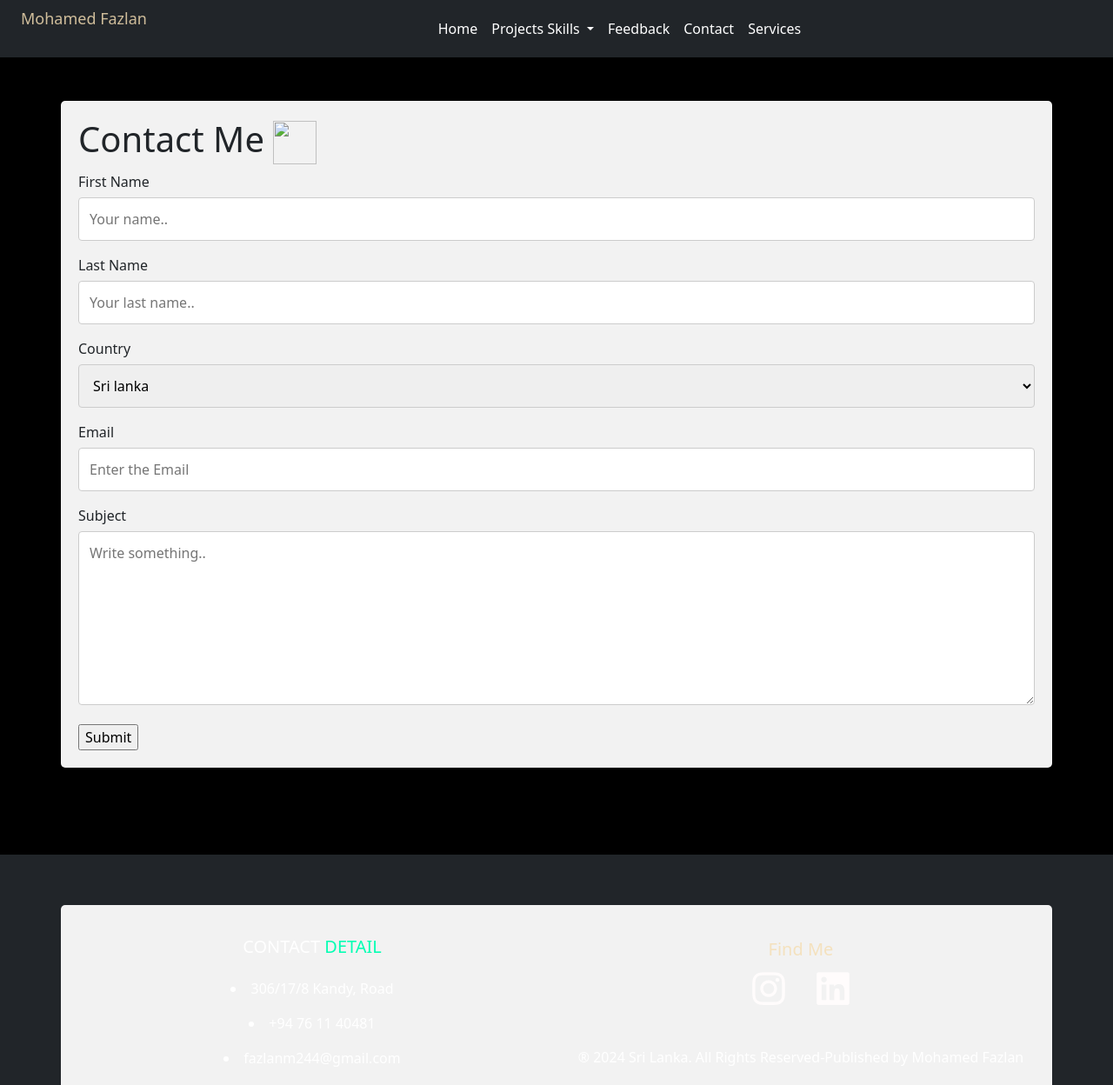
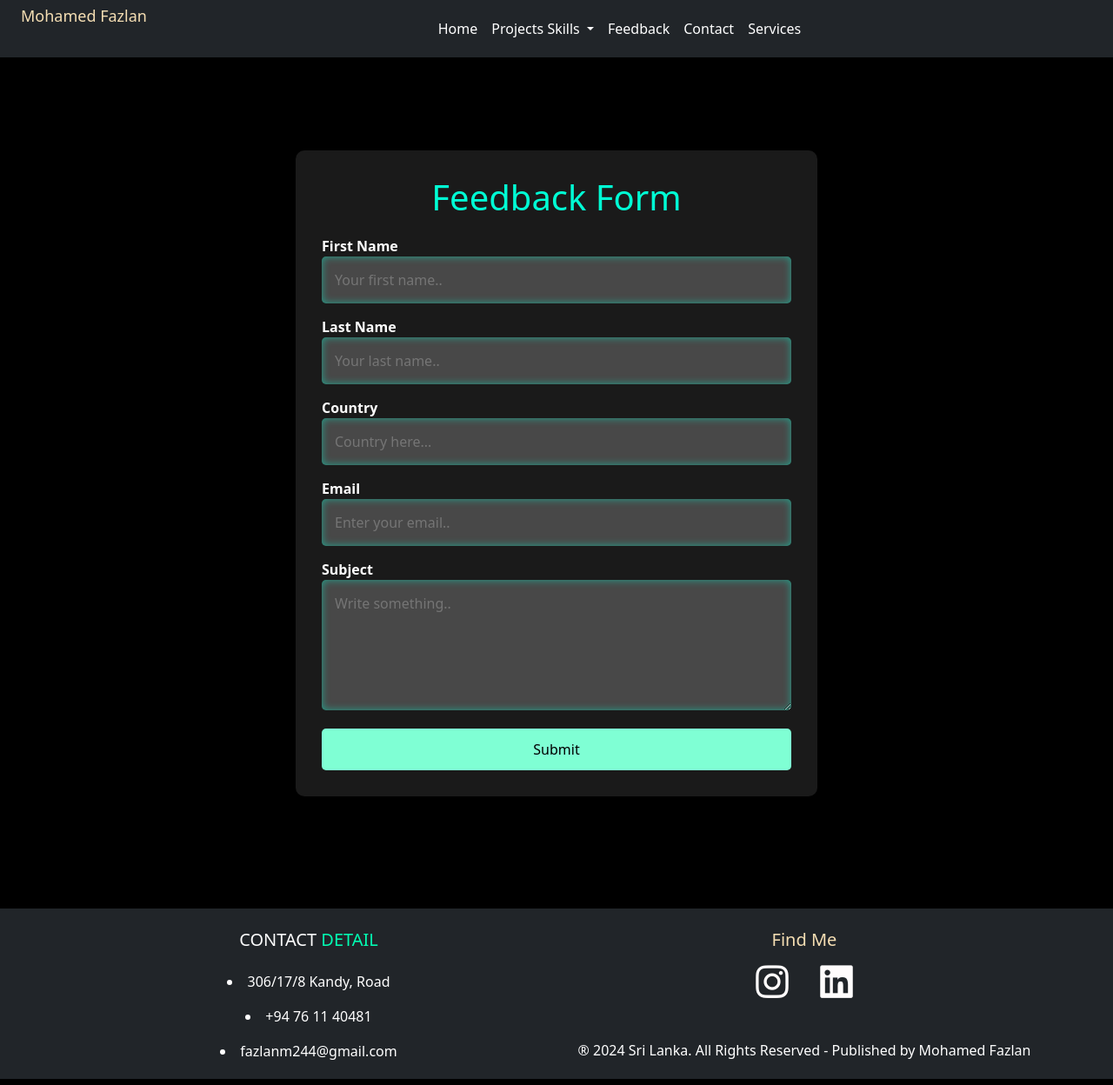
Before and after one commit to mohamedfazlan/My-Portfolio-Web, a plain HTML site: page contact.html in a window 1280 px wide. Shown: the top 1248 px of the page at 87% size. Drawn offline with nearby package versions, Linux system fonts and the light colour scheme.

Commit message:
Update contact.html

```diff
--- a/contact.html
+++ b/contact.html
@@ -1,30 +1,35 @@
 <!DOCTYPE html>
 <html lang="en">
+
 <head>
     <meta charset="UTF-8">
     <meta name="viewport" content="width=device-width, initial-scale=1.0">
     <link rel="stylesheet" href="css/bootstrap.css">
+    <link rel="icon" href="images/form-logo.jpg">
     <link rel="stylesheet" href="https://unpkg.com/boxicons@latest/css/boxicons.min.css">
-    <link rel="icon" href="images/form-logo.jpg">
-    <title>Contact Form</title>
+    <title>Feedback Form</title>
     <style>
         .navbar {
             justify-content: center;
         }
+
         .navbar-brand,
         .navbar-nav {
             display: flex;
             align-items: center;
         }
+
         .navbar-nav {
             margin-left: auto;
             margin-right: auto;
         }
+
         .navbar-brand {
             margin-right: auto;
         }
+
         .navbar-logo {
-            margin-right: 20px; /* Adjust this value to move the logo further to the left */
+            margin-right: 20px;
         }
 
         .navbar-nav .nav-link {
@@ -33,9 +38,75 @@
         }
 
         .navbar-nav .nav-link:hover {
+            border-bottom: 3px solid rgb(17, 100, 75);
+        }
 
-        border-bottom: 3px solid rgb(0, 255, 179);
+        h4 {
+            color: wheat;
+            padding-bottom: 20px;
+            font-size: large;
+        }
 
+        .box1 {
+            background: rgba(255, 255, 255, 0.1);
+            padding: 30px;
+            border-radius: 10px;
+            width: 100%;
+            max-width: 600px;
+        }
+
+        .heading {
+            text-align: center;
+            margin-bottom: 20px;
+        }
+
+        .text-white {
+            color: white;
+        }
+
+        input[type="text"],
+        input[type="email"],
+        select,
+        textarea {
+            width: 100%;
+            padding: 15px;
+            border-radius: 5px;
+            border: none;
+            margin-bottom: 15px;
+            outline: none;
+            background-color: rgba(255, 255, 255, 0.2);
+            color: white;
+            box-shadow: inset 0 0 10px rgba(0, 255, 213, 0.5);
+        }
+
+        button {
+            background-color: aquamarine;
+            color: black;
+            padding: 12px 20px;
+            border: none;
+            border-radius: 5px;
+            cursor: pointer;
+            width: 100%;
+        }
+
+        button:hover {
+            background-color: rgb(0, 255, 213);
+        }
+
+        textarea {
+            height: 150px;
+        }
+
+        /* Remove animations */
+        input,
+        textarea,
+        button:hover {
+            transition: none;
+        }
+
+        label {
+            color: white;
+            font-weight: bold;
         }
         .social-icon-container {
             position: relative;
@@ -49,81 +120,13 @@
             margin: 0 10px;
             color: rgb(255, 252, 252);
         }
-
-    h4 {
-            color: wheat;
-            padding-bottom: 20px;
-            font-size: large;
-        }
-
-
-    h4{
-            animation: fadeInUp 7s ease-in-out infinite;
-        }
-        @keyframes fadeInUp {
-            0% {
-                opacity: 0;
-                transform: translateY(20px);
-            }
-            100% {
-                opacity: 1;
-                transform: translateY(0);
-            }
-        }
-
-        .container {
-      background-color: #ddc5c5;
-      border-radius: 10px;
-      padding: 20px;
-      transition: background-color 0.3s;
-      margin-top: 50px;
-    }
-    input[type=text], select, textarea {
-  width: 100%;
-  padding: 12px;
-  border: 1px solid #ccc;
-  border-radius: 4px;
-  box-sizing: border-box;
-  margin-top: 6px;
-  margin-bottom: 16px;
-  resize: vertical
-}
-
-
-
-
-
-/* Add a background color and some padding around the form */
-.container {
-  border-radius: 5px;
-  background-color: #f2f2f2;
-  padding: 20px;
-}
-
         .heading{
-        font-size: 30px;
-
-    }
-
-    button {
-            padding: 10px 20px;
-            font-size: 16px;
-            cursor: pointer;
-            background-color: #4CAF50; /* Green */
-            color: white;
-            border: none;
-            border-radius: 4px;
-            transition: background-color 0.3s ease;
-        }
-
-        button:hover {
-            background-color: #45a049; /* Darker green */
+            color:  rgb(0, 255, 213);
         }
     </style>
 </head>
+
 <body style="background-color: black;">
-
-
 
     <div class="nav-hover">
         <div class="container-fluid bg-dark">
@@ -131,7 +134,9 @@
                 <div class="container-fluid">
                     <h4 class="name">Mohamed Fazlan</h4>
                     <a class="navbar-brand" href="#"></a>
-                    <button class="navbar-toggler" type="button" data-bs-toggle="collapse" data-bs-target="#navbarSupportedContent" aria-controls="navbarSupportedContent" aria-expanded="false" aria-label="Toggle navigation">
+                    <button class="navbar-toggler" type="button" data-bs-toggle="collapse"
+                        data-bs-target="#navbarSupportedContent" aria-controls="navbarSupportedContent"
+                        aria-expanded="false" aria-label="Toggle navigation">
                         <span class="navbar-toggler-icon"></span>
                     </button>
                     <div class="collapse navbar-collapse" id="navbarSupportedContent">
@@ -140,7 +145,8 @@
                                 <a class="nav-link active" aria-current="page" href="index.html">Home</a>
                             </li>
                             <li class="nav-item dropdown">
-                              <a class="nav-link dropdown-toggle" href="#" role="button" data-bs-toggle="dropdown" aria-expanded="false">
+                                <a class="nav-link dropdown-toggle" href="#" role="button" data-bs-toggle="dropdown"
+                                    aria-expanded="false">
                                     Projects Skills
                                 </a>
                                 <ul class="dropdown-menu">
@@ -148,9 +154,7 @@
                                     <li><a class="dropdown-item" href="web.html">Web Developing</a></li>
                                     <li><a class="dropdown-item" href="iot.html">Internet Of Things</a></li>
                                     <li><a class="dropdown-item" href="netbean.html">Java Projects</a></li>
-
-
-
+                                    <li><a class="dropdown-item" href="uxid.html">UI/UX Projects</a></li>
                                 </ul>
                             </li>
                             <li class="nav-item">
@@ -162,67 +166,54 @@
                             <li class="nav-item">
                                 <a class="nav-link" href="services.html" style="text-decoration: none;">Services</a>
                             </li>
-                        </ul><!-- end of ul tag -->
-                    </div><!-- end of collapse -->
-                </div><!-- end of fluid -->
-            </nav><!-- end of nav -->
-        </div><!-- end of container fluid -->
+                        </ul>
                     </div>
-        <!--END OF NAV BAR-->
+                </div>
+            </nav>
+        </div>
+    </div>
+    <pre>
 
 
-
-
-
-
-
+    </pre>
     <!-- start form -->
-            <div class="container">
-                <form action="https://formsubmit.co/6b67e6715a4c1a4464d33b05faf8dfce" method="POST">
-                    <h1>Contact Me  <img src="images/contact-me.png" alt="" height="50px" width="50px">
-                    </h1>
+    <div class="image">
+        <div class="container min-vh-100 d-flex justify-content-center align-items-center">
+            <form name="form" class="box1" action="https://formsubmit.co/6b67e6715a4c1a4464d33b05faf8dfce" method="POST">
+                <h1 class="heading">Feedback Form</h1>
 
                 <label for="fname">First Name</label>
-                  <input type="text" id="fname" name="firstname" placeholder="Your name.." required>
+                <input type="text" id="fname" name="firstname" placeholder="Your first name.." required>
 
                 <label for="lname">Last Name</label>
-                  <input type="text" id="lastname" name="lastname" placeholder="Your last name.."required>
+                <input type="text" id="lname" name="lastname" placeholder="Your last name.." required>
 
-                  <label for="country">Country</label>
-                  <select id="country" name="country">
-                    <option value="australia">Sri lanka</option>
-                    <option value="canada">Canada</option>
-                    <option value="usa">USA</option>
-                  </select>
+                <label for="cname">Country</label>
+                <input type="text" id="cname" name="cname" placeholder="Country here..." required>
 
-                  <label for="lname">Email</label>
-                  <input type="text" id="email" name="email1" placeholder="Enter the Email"required>
-
+                <label for="email">Email</label>
+                <input type="email" id="email" name="email" placeholder="Enter your email.." required>
 
                 <label for="subject">Subject</label>
-                  <textarea id="subject" name="subject" placeholder="Write something.." style="height:200px"></textarea>
+                <textarea id="subject" name="subject" placeholder="Write something.." required></textarea>
 
-                  <input type="submit" value="Submit">
-
+                <button type="submit">Submit</button>
             </form>
         </div>
-
-            <!-- end of form  -->
+    </div>
+    <!-- end of form -->
     <pre>
 
 
 
     </pre>
-
     <!--footer part  -->
     <footer class="bg-dark text-white pt-2 pb-1">
-
         <div class="container text-center text-md-left">
-
             <div class="row align-items-center">
-
                 <div class="col-lg-6 col-md-6 col-xl-6 mx-auto mt-3 text-md-left">
-                            <h5 class="text-uppercase mb-4 font-weight-bold ">Contact <span style="color:rgb(2, 255, 179)"> Detail</span></h5>
+                    <h5 class="text-uppercase mb-4 font-weight-bold">Contact <span
+                            style="color:rgb(2, 255, 179)">Detail</span></h5>
                     <p><li class="fas fa-home mr-3">306/17/8 Kandy, Road</li></p>
                     <p><li class="fas fa-phone mr-3">+94 76 11 40481</li></p>
                     <p><li class="fas fa-envelope mr-3">fazlanm244@gmail.com</li></p>
@@ -231,19 +222,18 @@
                 <div class="col-lg-6 col-md-6 col-xl-6 text-md-right mt-3">
                     <h4 style="font-size: 20px;">Find Me</h4>
                     <div class="social-icon-container">
-                                <a href="https://www.instagram.com/easycodeworks?igsh=MTdpazM0MWN5ODljNw%3D%3D&utm_source=qr" target="_blank" class="social-icon"><i class='bx bxl-instagram'></i></a>
-                                <a href="https://www.linkedin.com/in/mohamed-fazlan45678/" target="_blank" class="social-icon"><i class='bx bxl-linkedin-square'></i></a>
+                        <a href="https://www.instagram.com/easycodeworks" target="_blank" class="social-icon"><i
+                                class='bx bxl-instagram'></i></a>
+                        <a href="https://www.linkedin.com/in/mohamed-fazlan45678/" target="_blank"
+                            class="social-icon"><i class='bx bxl-linkedin-square'></i></a>
                     </div>
-                            <p class="my-name">® 2024 Sri Lanka. All Rights Reserved-Published by Mohamed Fazlan</p>
+                    <p class="my-name">® 2024 Sri Lanka. All Rights Reserved - Published by Mohamed Fazlan</p>
                 </div>
-
-                    </div> <!-- Close Row for organizing content -->
-                  </div> <!-- Close Container for footer content-->
-            </footer> <!--end of footer-->
+            </div>
+        </div>
+    </footer>
 
     <script src="js/bootstrap.bundle.js"></script>
+</body>
 
-
-
-</body>
 </html>
```
Lines whose indentation alone changed are shown as unchanged.
